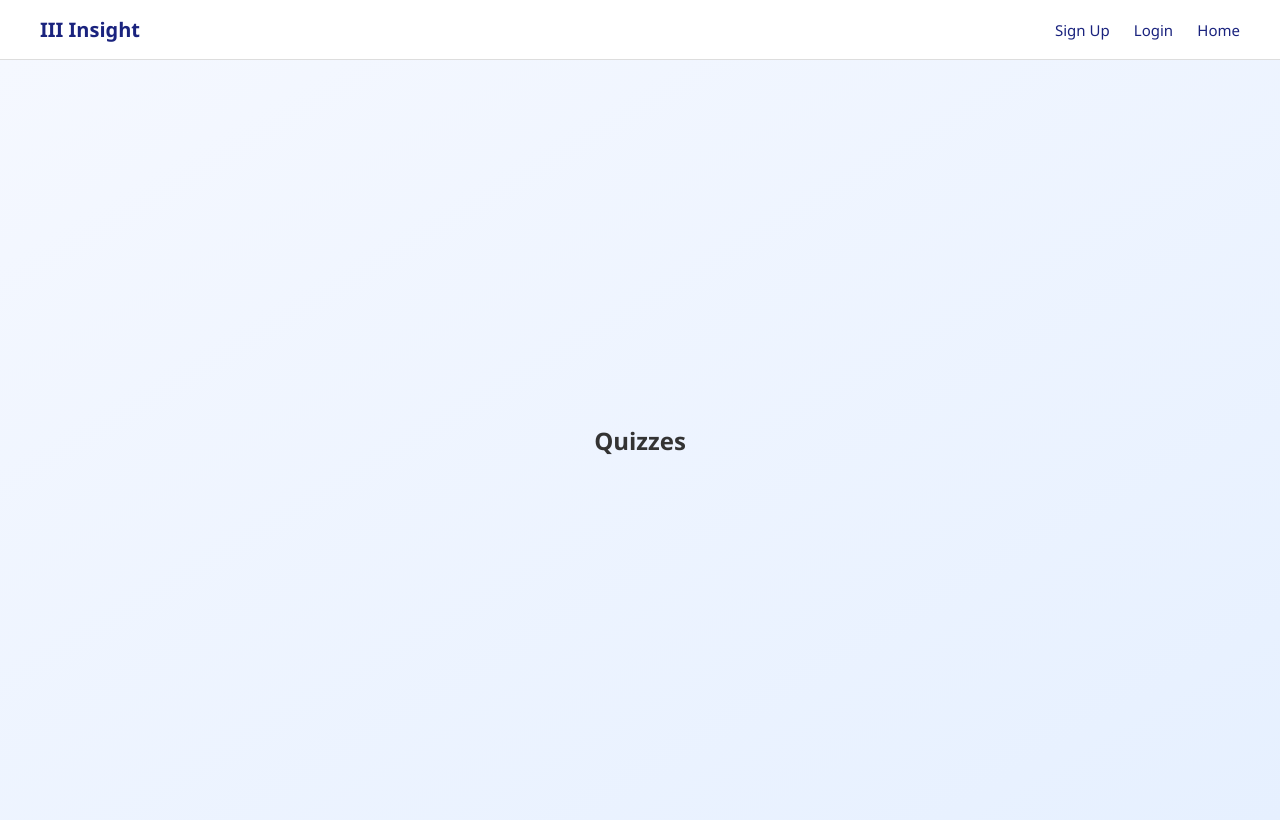
After one commit to BenjaminWray/CSC2033_Team31, a Flask app: page /quizzes in a window 1280 px wide. The commit adds this page. Run offline with Flask 3, Linux system fonts and the light colour scheme; data that the repository does not hold is empty.

Commit message:
added quizzes page

```diff
--- a/flaskr/static/style.css
+++ b/flaskr/static/style.css
@@ -189,6 +189,50 @@ form input:focus {
   color: white;
 }
 
+/* ========= QUIZZES PAGE ========= */
+.quizzes-container {
+  display: flex;
+  justify-content: center;
+  align-items: center;
+  height: 90vh;
+  padding: 20px;
+  background: linear-gradient(to bottom right, #f5f8ff, #e6f0ff);
+  text-align: center;
+}
+
+.quizzes-content {
+  max-width: 1200px;
+}
+
+.quizzes-content a {
+  text-decoration: none;
+  color: inherit;
+}
+
+.quiz-title-container {
+  border: 3px solid darkblue;
+  border-radius: 15px;
+  background: aliceblue;
+  width: 600px;
+  margin: 10px;
+  padding: 20px;
+}
+
+.quiz-title-container h1 {
+  font-size: 20px;
+  font-weight: bold;
+  margin: 1px;
+}
+
+.quiz-title-container p {
+  font-size: 14px;
+  margin: 1px;
+}
+
+.quiz-title-container:hover {
+  border-color: royalblue;
+}
+
 /* ========= ERROR MESSAGES ========= */
 .error-message {
   color: red;
--- a/flaskr/templates/401.html
+++ b/flaskr/templates/401.html
@@ -7,6 +7,6 @@
 </p>
 <div class="links">
   <a href="{{ url_for('auth.login') }}">Login</a> |
-  <a href="{{ url_for('index') }}">Return to Home</a>
+  <a href="{{ url_for('auth.index') }}">Return to Home</a>
 </div>
 {% endblock %}
--- a/flaskr/templates/403.html
+++ b/flaskr/templates/403.html
@@ -3,5 +3,5 @@
 {% block content %}
 <h2 class="signup-title">🚫 Access Denied</h2>
 <p class="welcome-description">You do not have permission to view this page.</p>
-<a href="{{ url_for('index') }}">Return to Home</a>
+<a href="{{ url_for('auth.index') }}">Return to Home</a>
 {% endblock %}
--- a/flaskr/templates/home.html
+++ b/flaskr/templates/home.html
@@ -14,7 +14,7 @@
                     <h1>My Account</h1>
                     <p>View information about your account</p>
                 </a>
-                <a href="{{ url_for('auth.index') }}" class="home-grid-button">
+                <a href="{{ url_for('auth.quizzes') }}" class="home-grid-button">
                     <h1>Quizzes</h1>
                     <p>Test your knowledge by taking quizzes</p>
                 </a>
--- /dev/null
+++ b/flaskr/templates/quizzes.html
@@ -0,0 +1,16 @@
+{% extends "base.html" %}
+{% block content %}
+    <div class="quizzes-container">
+        <div class="quizzes-content">
+            <h2>Quizzes</h2>
+            {% for quiz in quizzes.keys() %}
+                <a href="/quizzes/{{ quizzes[quiz].id }}">
+                     <div class="quiz-title-container">
+                        <h1>{{ quiz.title }}</h1>
+                        <p>created by {{ quizzes[quiz].username }} at {{ quizzes[quiz].created_at }}</p>
+                    </div>
+                </a>
+            {% endfor %}
+        </div>
+    </div>
+{% endblock %}
--- a/flaskr/templates/signup.html
+++ b/flaskr/templates/signup.html
@@ -47,6 +47,6 @@
 
 <div class="links">
     <a href="{{ url_for('auth.login') }}">Login</a> |
-    <a href="{{ url_for('index') }}">Continue as Guest</a>
+    <a href="{{ url_for('auth.index') }}">Continue as Guest</a>
 </div>
 {% endblock %}
--- a/flaskr/views.py
+++ b/flaskr/views.py
@@ -4,7 +4,7 @@ from flask_login import login_user, current_user, login_required, logout_user
 from sqlalchemy import or_
 from werkzeug.security import generate_password_hash, check_password_hash
 from forms import SignUpForm, LoginForm
-from models.database import db, create_user, User, login_manager
+from models.database import db, create_user, User, login_manager, Quiz, get_user_by_id
 
 auth_bp = Blueprint('auth', __name__)
 
@@ -99,6 +99,14 @@ def quiz_history():
 def leaderboard():
     return render_template("leaderboard.html")
 
+@auth_bp.route('/quizzes', methods=['GET'])
+def quizzes():
+    # Get all quizzes and their respective user information
+    quiz_dict = {}
+    for quiz in db.session.query(Quiz).all():
+        quiz_dict[quiz] = get_user_by_id(quiz.user_id)
+    return render_template("quizzes.html", quizzes=quiz_dict)
+
 
 # User registration route
 @auth_bp.route('/signup', methods=['GET', 'POST'])
```
Also changed, not shown: flaskr/models/database.py (+20 -3 lines).
